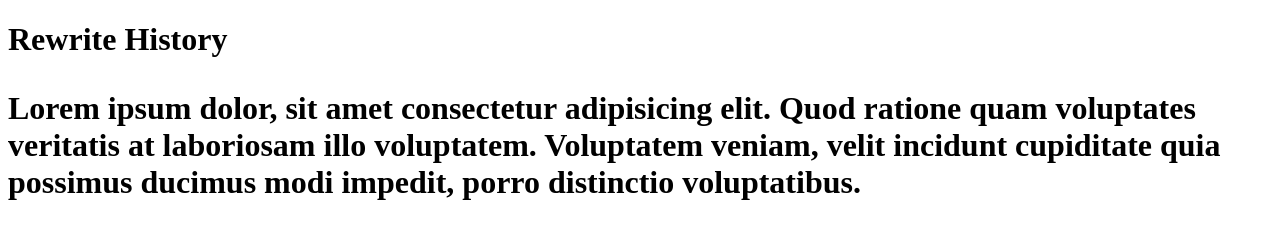
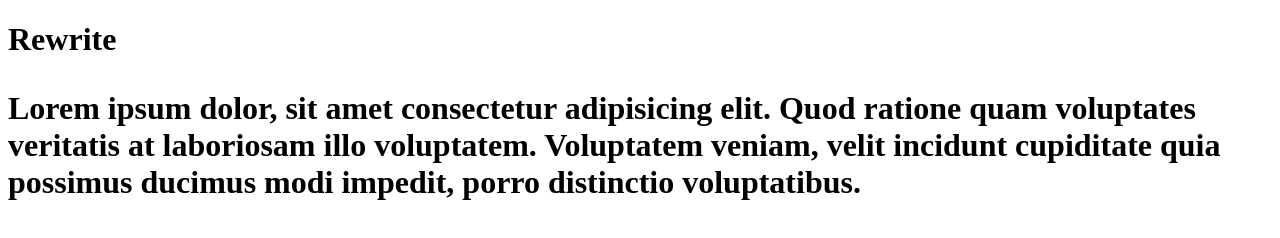
Before and after one commit to Jb-rown/githistory, a plain HTML site: page index.htm in a window 1280 px wide. Drawn offline with Linux system fonts and the light colour scheme.

Commit message:
edit index.html

```diff
--- a/index.htm
+++ b/index.htm
@@ -6,7 +6,7 @@
     <title>Document</title>
 </head>
 <body>
-    <h1>Rewrite History</h><br/>
+    <h1>Rewrite</h><br/>
         <P>Lorem ipsum dolor, sit amet consectetur adipisicing elit. Quod ratione quam voluptates veritatis at laboriosam illo voluptatem. Voluptatem veniam, velit incidunt cupiditate quia possimus ducimus modi impedit, porro distinctio voluptatibus.</p>
 </body>
 </html>
```
